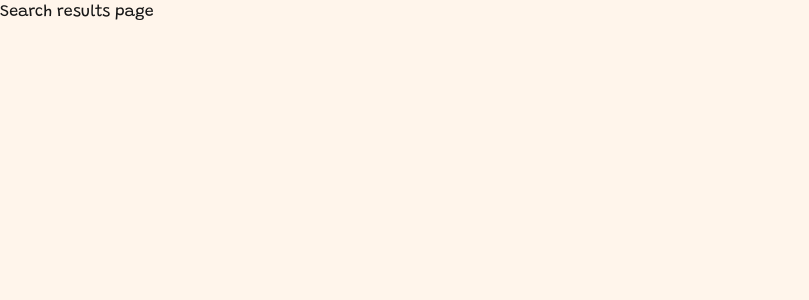
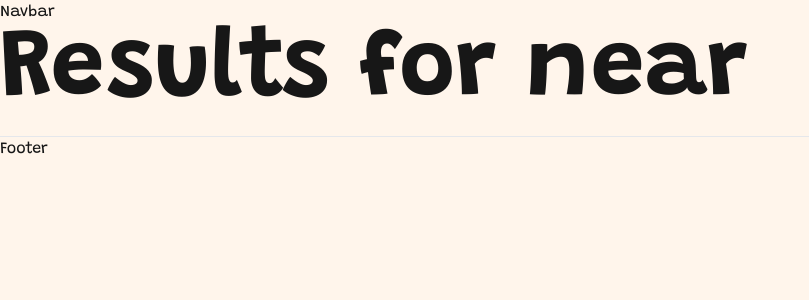
Before and after one commit to Guillermo-Martin/pet-adoption, a Next.js app: page /search in a window 1280 px wide. Shown: the top 300 px of the page, without its empty margins (0-809 px from the left). Built offline with nearby package versions, Linux system fonts and the light colour scheme.

Commit message:
Style h1 on 'search results' page using Tailwind

```diff
--- a/src/app/search/page.tsx
+++ b/src/app/search/page.tsx
@@ -2,6 +2,7 @@
 import usePetContext from "@/hooks/usePetContext";
 import SearchResultCard from "@/components/SearchResultCard";
 import type { Animal } from "@/interfaces/Animal";
+import Layout from "./../../components/Layout";
 
 function SearchResults() {
   // Get search results from the PetContext
@@ -26,13 +27,17 @@ function SearchResults() {
 
   // ---------- Component ----------
   return (
-    <div>
-      <h1>Search results page</h1>
+    <Layout>
+      <div>
+        <h1 className="text-6xl sm:text-7xl lg:text-8xl font-bold mb-4">Results for <span className="italic">{petResults?.animal}</span> near <span className="italic">{petResults?.zipcode}</span></h1>
 
-      <div className="flex flex-wrap">
-        {petResults?.status === 500 ? "something went wrong" : renderedSearchResults}
+        <hr />
+
+        <div className="flex flex-wrap">
+          {petResults?.status === 500 ? "something went wrong" : renderedSearchResults}
+        </div>
       </div>
-    </div>
+    </Layout>
   );
 };
 
```
